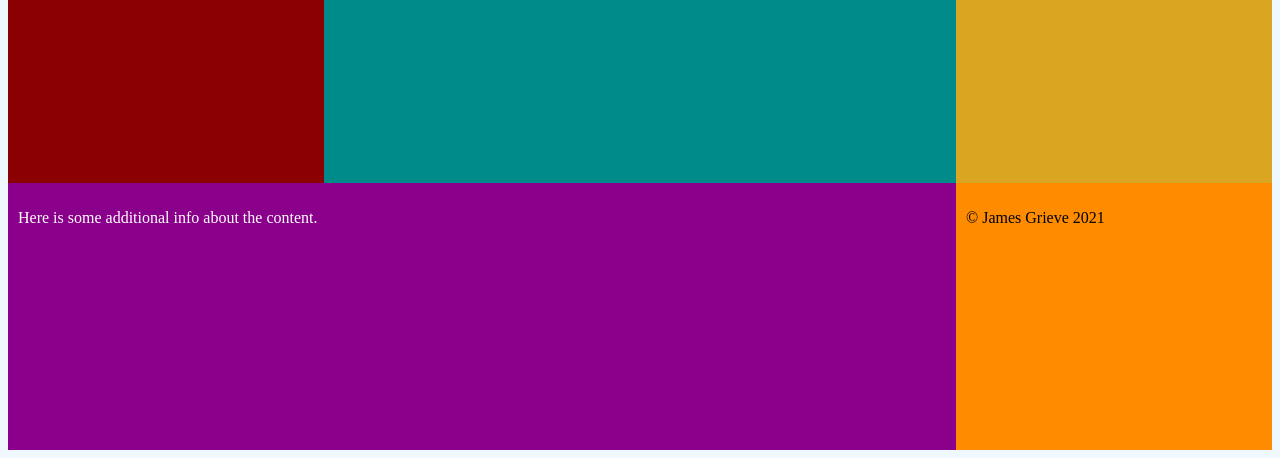
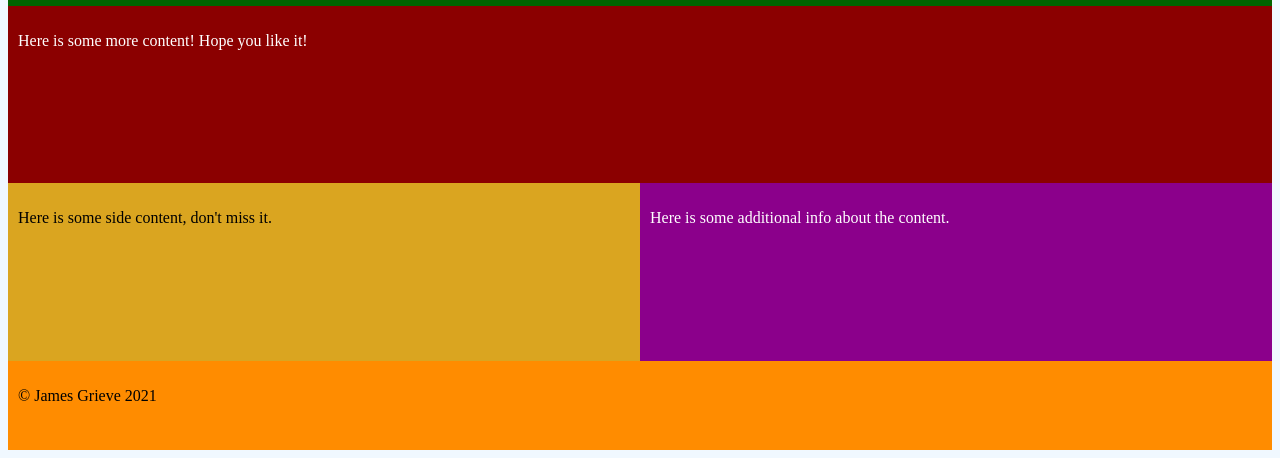
Before and after one commit to JamesonG-UAlberta/EXSM-3934-Grid, a plain HTML site: page index.html in a window 1280 px wide. Shown: the part 358-816 px from the top of the page. Drawn offline with Linux system fonts and the light colour scheme.

Commit message:
Tablet view;

```diff
--- a/css/styles.css
+++ b/css/styles.css
@@ -42,7 +42,37 @@ div {
     grid-column: 1 / span 3;
 }
 
+/* ^^^ Mobile ^^^ */
+/* vvv Tablet vvv */
 @media (min-width: 600px)
+{
+    .grid{
+        grid-template-columns: 1fr 1fr;
+        grid-template-rows: repeat(4, 2fr) 1fr;
+    }
+    .green {
+        grid-column: 1 / span 2;
+    }
+    .red {
+        grid-column: 1 / span 2;
+    }
+    .blue {
+        grid-column: 1 / span 2;
+    }
+    .yellow {
+        grid-column: 1 / 2;
+    }
+    .purple {
+        grid-column: 2 / 3;
+    }
+    .orange {
+        grid-column: 1 / span 2;
+    }
+}
+
+/* ^^^ Tablet ^^^ */
+/* vvv Desktop vvv */
+@media (min-width: 1400px)
 {
     .grid{
         grid-template-columns: 2fr 4fr 2fr;
```
